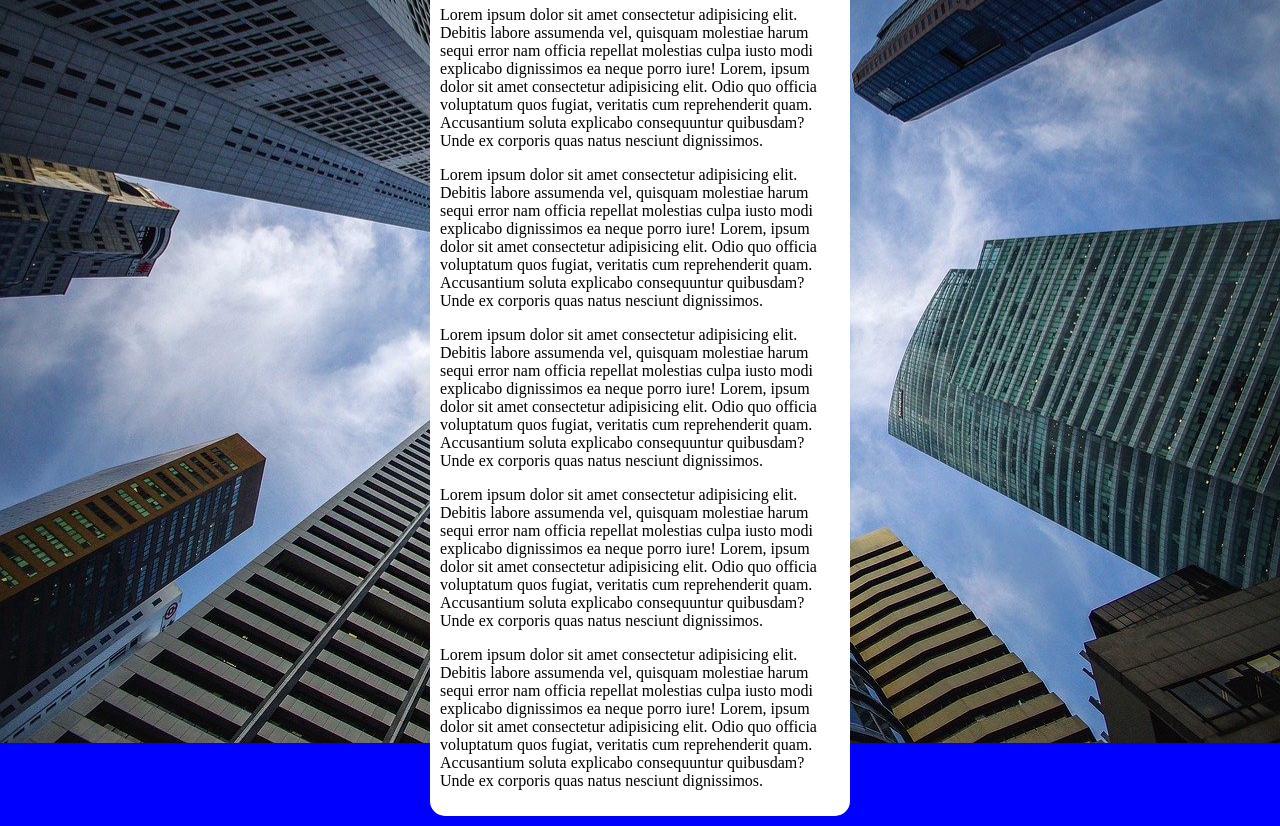
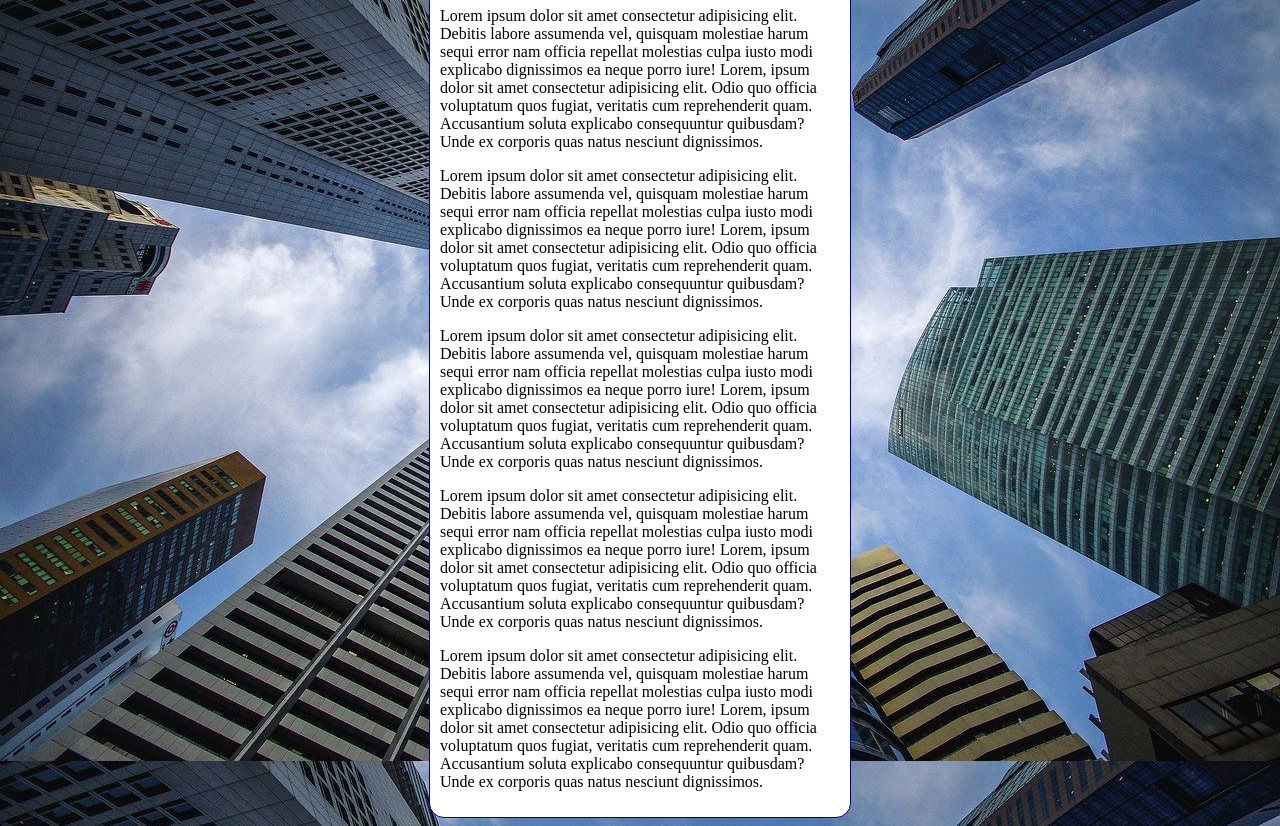
Before and after one commit to GideaoPereira/html_css, a plain HTML site: page exercicios/ex022/fundo-006.html in a window 1280 px wide. Shown: the part 92-918 px from the top of the page. Drawn offline with Linux system fonts and the light colour scheme.

Commit message:
atualizando

```diff
--- a/exercicios/ex022/fundo-006.html
+++ b/exercicios/ex022/fundo-006.html
@@ -4,21 +4,30 @@
     <meta charset="UTF-8">
     <meta http-equiv="X-UA-Compatible" content="IE=edge">
     <meta name="viewport" content="width=device-width, initial-scale=1.0">
-    <title>Document</title>
+    <title>Fundo fixo de Tela</title>
     <style>
         body{
-            height: 100vh;
+           /* height: 100vh;
             background-color:blue;
             background-image: url(imagens/wallpaper002.jpg);
             background-position: center center;
-            background-repeat: no-repeat;
+            background-repeat: repeat-y;
             background-size: cover;
+            background-attachment: fixed; */
+
+            /*ShotHand - Background
+            coloc > image > position > repeat > [size] > attachment
+            */
+            background: black url('imagens/wallpaper002.jpg') center center no-repeat fixed;
+            background-size: cover;
+
         }
         main{
             background-color: white;
             width: 400px;
             padding: 10px;
             margin: auto;
+            border: 1px solid darkblue;
             border-radius: 15px;
         }
     </style>
```
